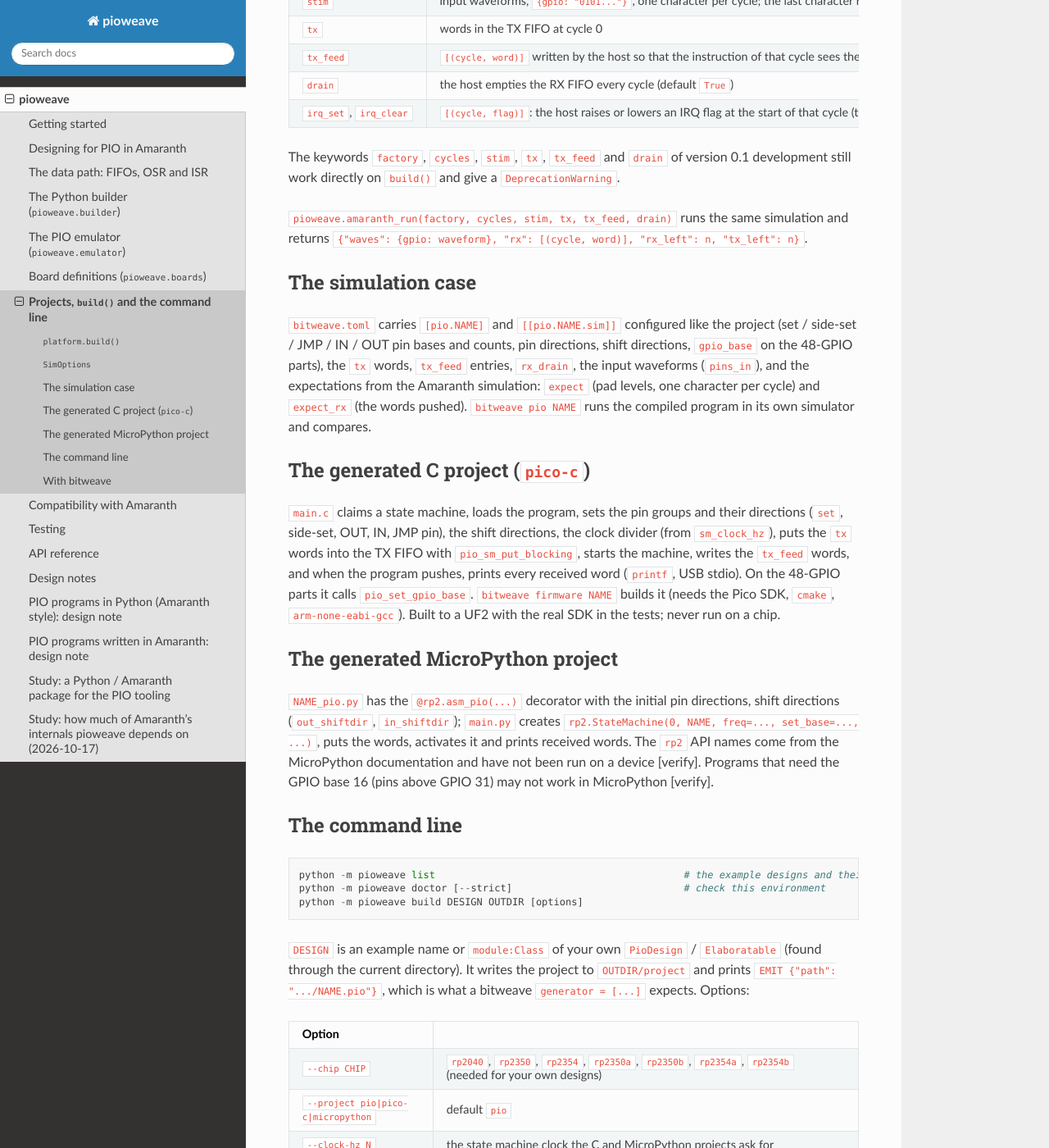
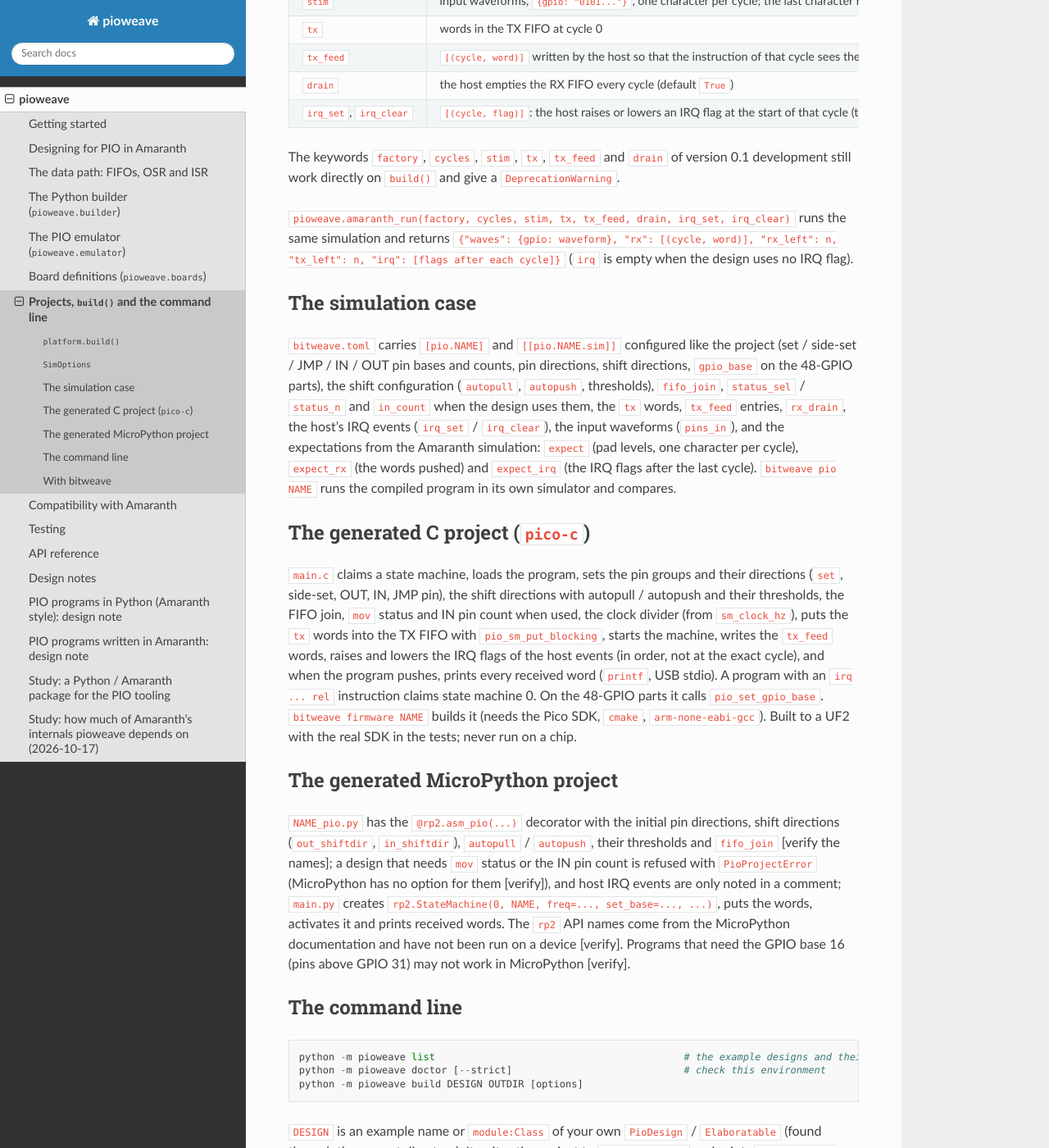
Before and after one commit to youprint/pioweave, a Sphinx documentation site: the page built from docs/projects.rst, in a window 1280 px wide and 1400 px high, scrolled down 999 px. Shown: the whole window at 82% size. Built offline with Sphinx 7.4.7 and the Read the Docs theme 3.1.0, drawn with Linux system fonts in a browser that asks for light colours.

Commit message:
Front end: documentation, doctests and SDK build checks for the new instructions; README status
Co-Authored-By: Claude Sonnet 5.5 <noreply@anthropic.com>
Claude-Session: https://claude.ai/code/session_01DV1zUNWHufu6m47todAnVy

```diff
--- a/docs/compatibility.rst
+++ b/docs/compatibility.rst
@@ -35,7 +35,7 @@ Supported versions
    * - 0.5.1, 0.5.10
      - the whole test suite passes (166 tests, with real Pico SDK builds)
    * - 0.5.0, 0.5.2 to 0.5.9
-     - the quick suite passes (72 tests plus the instruction words of all ten example designs)
+     - the quick suite passes (106 tests plus the instruction words of all fifteen example designs)
    * - 0.6.0.dev140 (GitHub main, commit ``90449f1e6d5abdfb8cac7519ac7b34d83a9f42b7``)
      - the whole suite passes
    * - any other version
@@ -43,7 +43,7 @@ Supported versions
 
 There is **no 0.6 beta release**: PyPI has no pre-release and the newest upstream tag is ``v0.6.0.dev0``. The 0.6 development version is a moving target; a later commit may break the compiler, and one run of ``scripts/matrix.sh`` on that commit shows it.
 
-The programs a design compiles to are identical on all of these versions: ``tests/example_programs.json`` holds the instruction words and the simulator configuration of the ten example designs, and a test compares them.
+The programs a design compiles to are identical on all of these versions: ``tests/example_programs.json`` holds the instruction words and the simulator configuration of the fifteen example designs, and a test compares them.
 
 The version gate
 ----------------
--- a/docs/design-notes/amaranth-pio.rst
+++ b/docs/design-notes/amaranth-pio.rst
@@ -182,9 +182,9 @@ Amaranth sim: the FSM state in clock cycle t does what the instruction executed
 6. Verification
 ---------------
 
-- Example designs (ten, four of them with the data path) and random designs of the subset (an FSM of 2 to 12 states with random kinds, layouts, side-set, pins and input waveforms): the Amaranth simulation and the bitweave simulator running the compiled program agree pin by pin and cycle by cycle (tests/test_pio_compile.py): 300 random designs of the first generator and 150 of the final one (which also draws RP2350A, RP2350B and RP2354B and puts pins on GPIO 20 to 45 so that the GPIO base is 16) all agree; the default run uses 15, ``PIO_COSIM_N`` sets more.
-- Data path: 250 random designs (PULL / PUSH blocking and non-blocking, OUT to pins / X / Y / null, IN from pins / X / Y / null with random counts, both shift directions, TX words at cycle 0 and written later, draining and non-draining host, 1 to 4 output pins, 1 to 3 input pins, optional side-set, RP2040, RP2350, RP2350B and RP2354) agree with the bitweave simulator on pin waveforms, the words pushed with their cycles and the FIFO contents left at the end (one seed of the 250 first run was a generator error, fixed); the data-path refusals and the helper-misuse errors are tested too.
-- Refusals: 25 tests in all (14 of them for the data path), each naming its reason (tests/test_refusals.py; several tests contain more than one refused design).
+- Example designs (fifteen, nine of them with the data path) and random designs of the subset (an FSM of 2 to 12 states with random kinds, layouts, side-set, pins and input waveforms): the Amaranth simulation and the bitweave simulator running the compiled program agree pin by pin and cycle by cycle (tests/test_compile.py): 300 random designs of the first generator and 150 of the final one (which also draws RP2350A, RP2350B and RP2354B and puts pins on GPIO 20 to 45 so that the GPIO base is 16) all agree; the default run uses 15, ``PIO_COSIM_N`` sets more.
+- Data path: 340 random designs (PULL / PUSH blocking and non-blocking, also ifempty / iffull, OUT to pins / X / Y / null / ISR, IN from pins / X / Y / null / ISR / OSR with random counts, MOV between X, Y, OSR, ISR, pins, null and status with none / invert / reverse, jmp !osre, IRQ set / clear / wait and wait irq with random host events, wait pin, both shift directions, autopull / autopush with random thresholds, TX and RX FIFO joins, mov status from the TX level, the RX level or an IRQ flag, TX words at cycle 0 and written later, draining and non-draining host, 1 to 4 output pins, 1 to 3 input pins, optional side-set, RP2040, RP2350, RP2350B and RP2354) agree with the bitweave simulator on pin waveforms, the words pushed with their cycles, the IRQ flags after every cycle and the FIFO contents left at the end; the same designs (600 of them) agree with the pioweave emulator; the data-path refusals and the helper-misuse errors are tested too. Half of the seeds keep the original design of the first generator; the others switch the newer features on from a second random stream.
+- Refusals: 61 tests in all (51 of them for the data path and its helpers: 17 for the basic data path, 10 for autopull / autopush, 9 for the new instructions, 9 for IRQ flags, 6 for ``wait pin`` and joined FIFOs), each naming its reason (tests/test_refusals.py; several tests contain more than one refused design).
 - Project writers: files, content, the generated cases pass in bitweave, and two generated C projects build to a UF2 with the real Pico SDK (tests/test_pio_project.py).
 
 7. Not verified
--- a/docs/projects.rst
+++ b/docs/projects.rst
@@ -53,22 +53,22 @@ The signature is that of ``amaranth.build.Platform.build`` (``elaboratable, name
 
 The keywords ``factory``, ``cycles``, ``stim``, ``tx``, ``tx_feed`` and ``drain`` of version 0.1 development still work directly on ``build()`` and give a ``DeprecationWarning``.
 
-``pioweave.amaranth_run(factory, cycles, stim, tx, tx_feed, drain)`` runs the same simulation and returns ``{"waves": {gpio: waveform}, "rx": [(cycle, word)], "rx_left": n, "tx_left": n}``.
+``pioweave.amaranth_run(factory, cycles, stim, tx, tx_feed, drain, irq_set, irq_clear)`` runs the same simulation and returns ``{"waves": {gpio: waveform}, "rx": [(cycle, word)], "rx_left": n, "tx_left": n, "irq": [flags after each cycle]}`` (``irq`` is empty when the design uses no IRQ flag).
 
 The simulation case
 -------------------
 
-``bitweave.toml`` carries ``[pio.NAME]`` and ``[[pio.NAME.sim]]`` configured like the project (set / side-set / JMP / IN / OUT pin bases and counts, pin directions, shift directions, ``gpio_base`` on the 48-GPIO parts), the ``tx`` words, ``tx_feed`` entries, ``rx_drain``, the input waveforms (``pins_in``), and the expectations from the Amaranth simulation: ``expect`` (pad levels, one character per cycle) and ``expect_rx`` (the words pushed). ``bitweave pio NAME`` runs the compiled program in its own simulator and compares.
+``bitweave.toml`` carries ``[pio.NAME]`` and ``[[pio.NAME.sim]]`` configured like the project (set / side-set / JMP / IN / OUT pin bases and counts, pin directions, shift directions, ``gpio_base`` on the 48-GPIO parts), the shift configuration (``autopull``, ``autopush``, thresholds), ``fifo_join``, ``status_sel`` / ``status_n`` and ``in_count`` when the design uses them, the ``tx`` words, ``tx_feed`` entries, ``rx_drain``, the host's IRQ events (``irq_set`` / ``irq_clear``), the input waveforms (``pins_in``), and the expectations from the Amaranth simulation: ``expect`` (pad levels, one character per cycle), ``expect_rx`` (the words pushed) and ``expect_irq`` (the IRQ flags after the last cycle). ``bitweave pio NAME`` runs the compiled program in its own simulator and compares.
 
 The generated C project (``pico-c``)
 ------------------------------------
 
-``main.c`` claims a state machine, loads the program, sets the pin groups and their directions (``set``, side-set, OUT, IN, JMP pin), the shift directions, the clock divider (from ``sm_clock_hz``), puts the ``tx`` words into the TX FIFO with ``pio_sm_put_blocking``, starts the machine, writes the ``tx_feed`` words, and when the program pushes, prints every received word (``printf``, USB stdio). On the 48-GPIO parts it calls ``pio_set_gpio_base``. ``bitweave firmware NAME`` builds it (needs the Pico SDK, ``cmake``, ``arm-none-eabi-gcc``). Built to a UF2 with the real SDK in the tests; never run on a chip.
+``main.c`` claims a state machine, loads the program, sets the pin groups and their directions (``set``, side-set, OUT, IN, JMP pin), the shift directions with autopull / autopush and their thresholds, the FIFO join, ``mov`` status and IN pin count when used, the clock divider (from ``sm_clock_hz``), puts the ``tx`` words into the TX FIFO with ``pio_sm_put_blocking``, starts the machine, writes the ``tx_feed`` words, raises and lowers the IRQ flags of the host events (in order, not at the exact cycle), and when the program pushes, prints every received word (``printf``, USB stdio). A program with an ``irq ... rel`` instruction claims state machine 0. On the 48-GPIO parts it calls ``pio_set_gpio_base``. ``bitweave firmware NAME`` builds it (needs the Pico SDK, ``cmake``, ``arm-none-eabi-gcc``). Built to a UF2 with the real SDK in the tests; never run on a chip.
 
 The generated MicroPython project
 ---------------------------------
 
-``NAME_pio.py`` has the ``@rp2.asm_pio(...)`` decorator with the initial pin directions, shift directions (``out_shiftdir``, ``in_shiftdir``); ``main.py`` creates ``rp2.StateMachine(0, NAME, freq=..., set_base=..., ...)``, puts the words, activates it and prints received words. The ``rp2`` API names come from the MicroPython documentation and have not been run on a device [verify]. Programs that need the GPIO base 16 (pins above GPIO 31) may not work in MicroPython [verify].
+``NAME_pio.py`` has the ``@rp2.asm_pio(...)`` decorator with the initial pin directions, shift directions (``out_shiftdir``, ``in_shiftdir``), ``autopull`` / ``autopush``, their thresholds and ``fifo_join`` [verify the names]; a design that needs ``mov`` status or the IN pin count is refused with ``PioProjectError`` (MicroPython has no option for them [verify]), and host IRQ events are only noted in a comment; ``main.py`` creates ``rp2.StateMachine(0, NAME, freq=..., set_base=..., ...)``, puts the words, activates it and prints received words. The ``rp2`` API names come from the MicroPython documentation and have not been run on a device [verify]. Programs that need the GPIO base 16 (pins above GPIO 31) may not work in MicroPython [verify].
 
 The command line
 ----------------
--- a/docs/testing.rst
+++ b/docs/testing.rst
@@ -21,7 +21,7 @@ What the tests prove
      - the builder: every instruction form, every error, and that its own encoder equals the real ``pioasm`` on 10,681 words in 351 programs
      - ``pioasm`` for the comparison
    * - ``tests/test_compile.py``
-     - the compiler: the ten example designs, 450 random control-flow designs and 250 random data-path designs run in the Amaranth simulator and in bitweave's PIO simulator and must agree pin by pin and cycle by cycle (and on the words pushed with their cycles, and the FIFO contents left); directed forms; the instruction words of every example on every Amaranth version
+     - the compiler: the fifteen example designs, 450 random control-flow designs and 340 random data-path designs (autopull / autopush, ifempty / iffull, mov, IRQ flags with host events, wait pin, joined FIFOs) run in the Amaranth simulator and in bitweave's PIO simulator and must agree pin by pin and cycle by cycle (and on the words pushed with their cycles, the IRQ flags after every cycle, and the FIFO contents left); directed forms; the instruction words of every example on every Amaranth version
      - the ``bitweave`` binary and ``pioasm``
    * - ``tests/test_emulator.py``, ``tests/test_emulator_amaranth.py``, ``tests/test_emulator_differential.py``
      - the emulator: directed tests, comparison with the Amaranth simulation (no tools) and with bitweave's PIO simulator on random programs; see :doc:`emulator <emulator>`
@@ -30,7 +30,7 @@ What the tests prove
      - everything the compiler must refuse, with the reason; the version gate; the FSM state-name lookup
      - nothing
    * - ``tests/test_project.py``
-     - the generated files, that the generated bitweave cases pass in bitweave, that the generated C projects build to a UF2 with the real Pico SDK, the deprecated ``build()`` keywords, the ``PioDesign`` base class
+     - the generated files, that the generated bitweave cases pass in bitweave, that the generated C projects (eight examples and a PIO version 1 design with ``STATUS_IRQ_SET`` and the IN pin count) build to a UF2 with the real Pico SDK, the deprecated ``build()`` keywords, the ``PioDesign`` base class
      - bitweave, ``pioasm``; the SDK build needs ``PIO_BUILD_FIRMWARE=1``
    * - ``tests/test_boards.py``
      - the board pins against the Pico SDK headers and a blink design compiled on each board
```
Also changed, not shown: README.md (+2 -2 lines), docs/data-path.rst (+52 -16 lines), docs/designing-for-pio.rst (+5 -2 lines), 2 other files.
